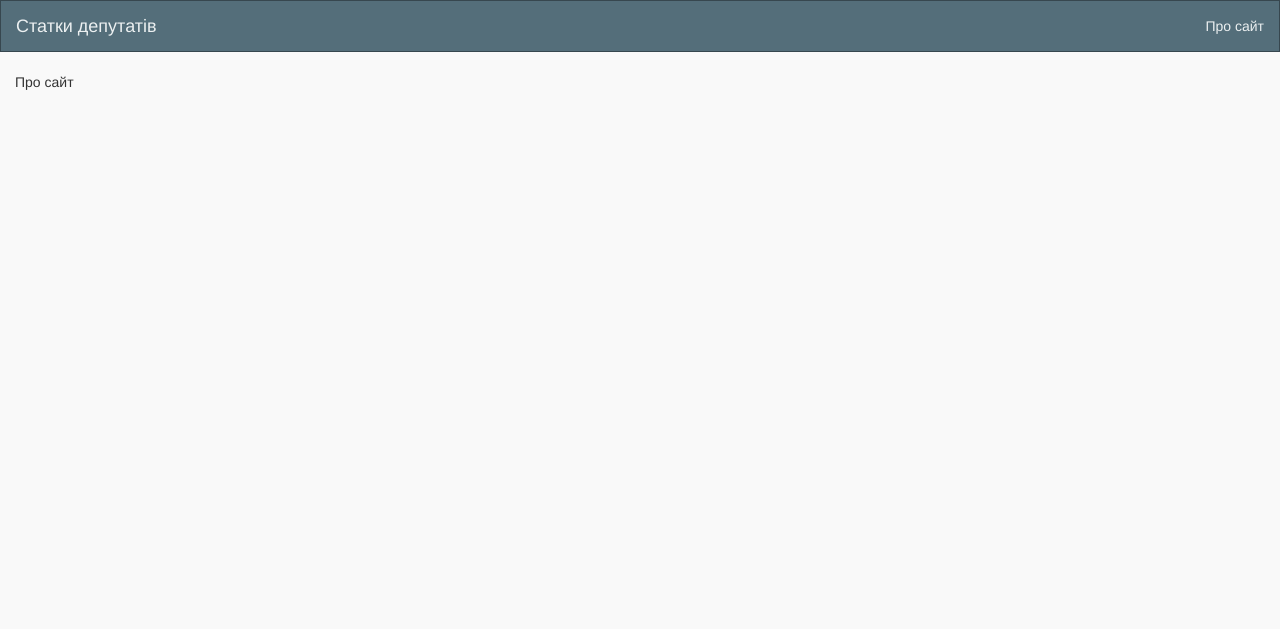
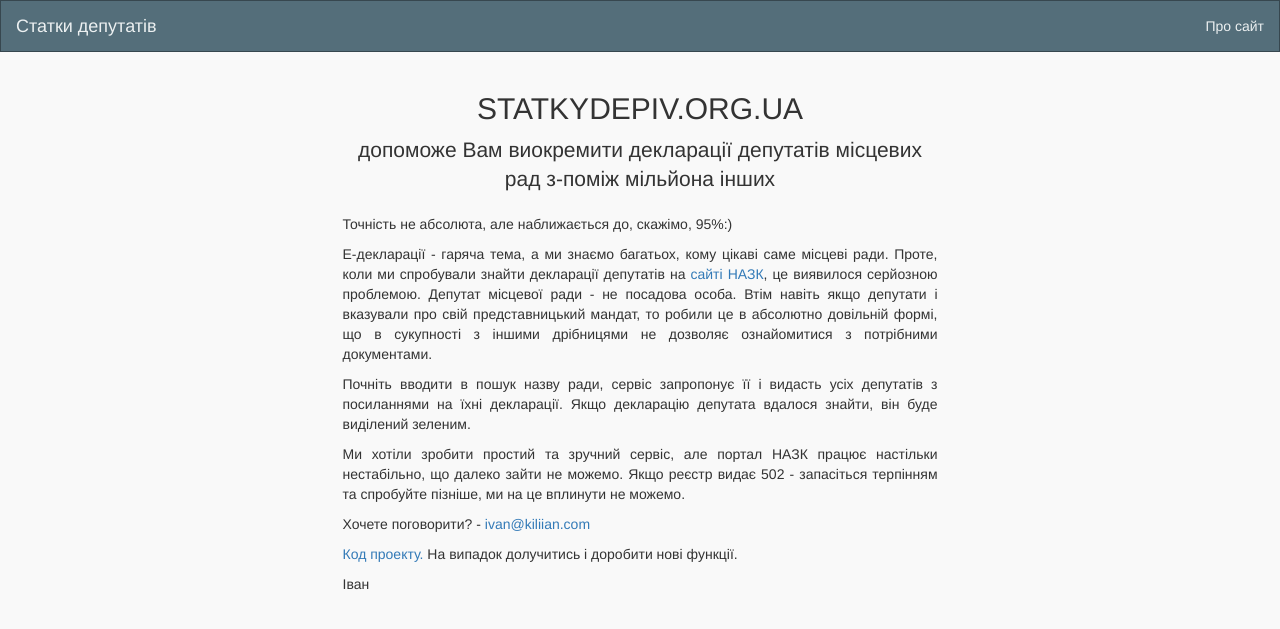
Before and after one commit to ivkil/MC-Declarations, a Django app: template councils_members/templates/councils_members/about.html in a window 1280 px wide. Shown: the top 629 px of the page. Run offline with Django 3.2, Linux system fonts and the light colour scheme; the template is opened without the code that fills it, so the values that code supplies are empty; some libraries are stand-ins or nearby versions.

Commit message:
update about site page

```diff
--- a/councils_members/templates/councils_members/about.html
+++ b/councils_members/templates/councils_members/about.html
@@ -1,5 +1,37 @@
 {% extends 'councils_members/base.html' %}
 {% block title %}Про сайт{% endblock %}
 {% block content %}
-     Про сайт
+    <h2 class="text-center">STATKYDEPIV.ORG.UA</h2>
+    <div class="col-sm-6 col-sm-offset-3">
+
+        <p class="lead text-center">допоможе Вам виокремити декларації депутатів місцевих рад з-поміж мільйона
+            інших</p>
+
+        <div class="text-justify">
+            <p>Точність не абсолюта, але наближається до, скажімо, 95%:)</p>
+
+            <p>Е-декларації - гаряча тема, а ми знаємо багатьох, кому цікаві саме місцеві ради. Проте, коли ми
+                спробували
+                знайти декларації депутатів на <a href="https://public.nazk.gov.ua/" target="_blank">сайті НАЗК</a>, це
+                виявилося серйозною проблемою. Депутат місцевої ради - не посадова особа. Втім навіть якщо депутати і
+                вказували про свій представницький мандат, то робили це в абсолютно довільній формі, що в сукупності з
+                іншими дрібницями не дозволяє ознайомитися з потрібними документами.
+            </p>
+
+            <p>Почніть вводити в пошук назву ради, сервіс запропонує її і видасть усіх депутатів з посиланнями на їхні
+                декларації. Якщо декларацію депутата вдалося знайти, він буде виділений зеленим.</p>
+
+            <p>Ми хотіли зробити простий та зручний сервіс, але портал НАЗК працює настільки нестабільно, що далеко
+                зайти не можемо. Якщо реєстр видає 502 - запасіться терпінням та спробуйте пізніше, ми на це вплинути не
+                можемо.</p>
+
+            <p>Хочете поговорити? - <a href="mailto:ivan@kiliian.com">ivan@kiliian.com</a></p>
+
+            <p><a href="https://github.com/ivkil/MC-Declarations" target="_blank">Код проекту.</a> На випадок долучитись
+                і доробити нові функції.</p>
+
+            <p>Іван</p>
+        </div>
+    </div>
+
 {% endblock %}
```
